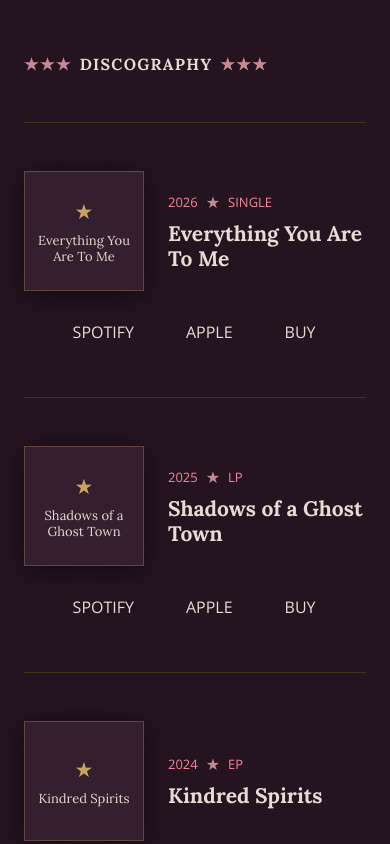
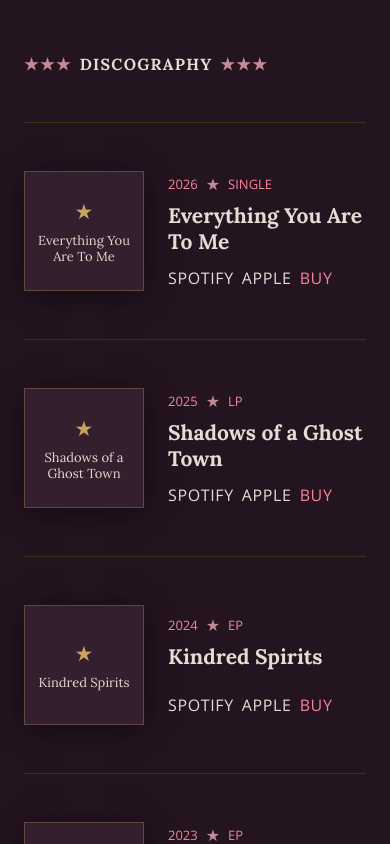
Before and after one commit to The-Shokunin-Crafthouse/megcmusic-site, a Next.js app: page /epk in a window 390 px wide. Shown: the part 3960-4804 px from the top of the page. Built offline with nearby package versions, Linux system fonts and the light colour scheme; no server answers; a web font is replaced by a local one.

Commit message:
Restructure Discography row to CSS grid, ditch bordered pill links
Grid layout keeps mobile links tight under the title instead of
trailing below the full art+title block. Links go underline-on-hover
instead of the bordered-pill anti-default.

Co-Authored-By: Claude Sonnet 5 <noreply@anthropic.com>

```diff
--- a/src/components/Discography/Discography.module.css
+++ b/src/components/Discography/Discography.module.css
@@ -22,12 +22,19 @@
   list-style: none;
 }
 
+/* Grid, not flex: on mobile the art spans both rows so the links sit tight
+   under the title (own row, own column) instead of trailing below the whole
+   art+title block (2026-07-11 — they used to land under the image). Desktop
+   reverts to a single row (art / text / links) below. */
 .row {
-  display: flex;
-  flex-wrap: wrap;
+  display: grid;
+  grid-template-columns: 120px 1fr;
+  grid-template-areas:
+    "art text"
+    "art links";
   align-items: center;
-  justify-content: space-between;
-  gap: var(--mc-space-4);
+  column-gap: var(--mc-space-4);
+  row-gap: var(--mc-space-2);
   padding: var(--mc-space-6) 0;
   border-top: 1px solid var(--mc-divider);
 }
@@ -36,14 +43,9 @@
   border-bottom: 1px solid var(--mc-divider);
 }
 
-.meta {
-  display: flex;
-  align-items: center;
-  /* Matches the section's own horizontal (outer body) padding on mobile —
-     was --mc-space-6, wider than the page gutter (2026-07-10). Desktop
-     restores --mc-space-6 below. */
-  gap: var(--mc-space-4);
-  min-width: 0;
+.art,
+.artPlaceholder {
+  grid-area: art;
 }
 
 .art {
@@ -90,6 +92,7 @@
 }
 
 .text {
+  grid-area: text;
   display: flex;
   flex-direction: column;
   gap: var(--mc-space-2);
@@ -125,25 +128,21 @@
 }
 
 .links {
+  grid-area: links;
   display: flex;
   align-items: center;
   gap: var(--mc-space-4);
 }
 
-/* Mobile: the three service pills (Spotify · Apple · Buy) are wider than the
-   viewport as a single nowrap row (Figma is desktop-only here). Let them wrap
-   and drop the decorative dividers — they'd otherwise dangle at a wrapped line's
-   start. Full-size pills preserve the 44px touch target. Dividers + single row
-   return at 768. (decisions.md 2026-07-05.) */
+/* Mobile: links sit directly under the title now (own grid row, 2026-07-11 —
+   they used to trail below the whole art+title block). The column is narrow
+   (viewport minus the 120px art + gutter), so the three links run tight —
+   no dividers (they'd read as clutter at this width) and a small gap so
+   Spotify/Apple/Buy all fit on one line at 390px. Single row + dividers
+   return at 768 below. */
 @media (max-width: 767px) {
   .links {
-    flex-basis: 100%;
-    flex-wrap: wrap;
-    justify-content: center;
-    gap: var(--mc-space-3);
-  }
-  .linkWrap {
-    gap: var(--mc-space-3);
+    gap: var(--mc-space-2);
   }
   .divider {
     display: none;
@@ -162,39 +161,52 @@
   background: var(--mc-teal);
 }
 
+/* Plain links, not buttons/pills (2026-07-11 — the old bordered pill was the
+   studio's own "outline/stroke border" anti-default). No box, no fill: just
+   the label, coloured, with a hover affordance that ISN'T a static underline
+   — text-decoration is always present but transparent at rest, so it takes
+   no space and draws no line until hover swaps its colour in (same recipe as
+   ShowCard's .venue link). Touch hit-slop is padding + matching negative
+   margin (coarse pointers only) so the tap target grows without the label
+   itself gaining a visible box. */
 .link {
+  position: relative;
   display: inline-block;
-  padding: var(--mc-space-1) var(--mc-space-3);
-  /* Transparent 2px border reserved on every variant so adding a border on
-     hover never shifts the row. */
-  border: 2px solid transparent;
-  border-radius: var(--mc-radius-pill);
   font-family: var(--mc-font-ui);
   font-size: var(--mc-text-base); /* the 3 buy/stream links, shrunk from 21px (2026-07-10) */
+  font-weight: 500;
+  letter-spacing: 0.04em;
   color: var(--mc-text-primary);
   text-transform: uppercase;
+  text-decoration: underline;
+  text-decoration-color: transparent;
+  text-underline-offset: 4px;
   transition:
     color var(--mc-motion-micro) var(--mc-ease-out),
-    background var(--mc-motion-micro) var(--mc-ease-out),
-    border-color var(--mc-motion-micro) var(--mc-ease-out),
-    font-weight var(--mc-motion-micro) var(--mc-ease-out),
-    transform var(--mc-motion-micro) var(--mc-ease-overshoot);
+    text-decoration-color var(--mc-motion-micro) var(--mc-ease-out),
+    font-weight var(--mc-motion-micro) var(--mc-ease-out);
 }
 
-/* Streaming (Spotify / Apple): outline on hover — a 2px teal border with the
-   label brightening, no fill. */
+@media (pointer: coarse) {
+  .link {
+    padding: var(--mc-space-2);
+    margin: calc(-1 * var(--mc-space-2));
+  }
+}
+
+/* Streaming (Spotify / Apple): brighten + reveal the underline. */
 @media (hover: hover) {
   .linkStream:hover {
     color: var(--mc-teal-bright);
-    border-color: var(--mc-teal);
-    transform: translateY(-2px);
+    text-decoration-color: var(--mc-teal-bright);
   }
 }
 
-/* Buy: identical to the streaming links at rest. Only on hover does it fill
-   solid and its label go heavier. */
+/* Buy: same rest state as streaming. Hover goes to the brand accent and
+   heavier weight — the only cue that it's the primary action, not a filled
+   button. */
 .linkBuy {
-  position: relative;
+  color: var(--mc-accent-pink);
 }
 
 /* Reserve the bold-weight width up front (an invisible bold ghost of the
@@ -214,34 +226,22 @@
 @media (hover: hover) {
   .linkBuy:hover {
     font-weight: 800;
-    color: var(--mc-teal-ink);
-    background: var(--mc-teal);
-    border-color: var(--mc-teal);
-    transform: translateY(-2px);
+    color: var(--mc-accent-pink);
+    text-decoration-color: var(--mc-accent-pink);
   }
 }
 
-.link:active {
-  transform: translateY(0) scale(0.96);
-}
-
 .link:focus-visible {
-  outline: 2px solid var(--mc-teal-light);
+  outline: 2px solid var(--mc-focus-ring);
   outline-offset: 3px;
+  border-radius: 2px;
 }
 
 @media (prefers-reduced-motion: reduce) {
   .link {
     transition:
       color var(--mc-motion-micro) var(--mc-ease-out),
-      border-color var(--mc-motion-micro) var(--mc-ease-out);
-  }
-  .linkStream:hover,
-  .linkBuy:hover {
-    transform: none;
-  }
-  .link:active {
-    transform: none;
+      text-decoration-color var(--mc-motion-micro) var(--mc-ease-out);
   }
 }
 
@@ -261,8 +261,12 @@
   .section {
     padding: var(--mc-space-9) var(--mc-space-6);
   }
-  .meta {
-    gap: var(--mc-space-6);
+  /* Desktop reverts to one row (Figma 128:673): art, title block, links —
+     links pushed to the far end via the trailing 1fr on the middle column. */
+  .row {
+    grid-template-columns: 150px 1fr auto;
+    grid-template-areas: "art text links";
+    column-gap: var(--mc-space-6);
   }
   .art,
   .artPlaceholder {
--- a/src/components/Discography/Discography.tsx
+++ b/src/components/Discography/Discography.tsx
@@ -20,7 +20,6 @@ export function Discography() {
             ];
             return (
               <li key={r.title} className={styles.row}>
-                <div className={styles.meta}>
                 {r.art ? (
                   // eslint-disable-next-line @next/next/no-img-element
                   <img
@@ -45,7 +44,6 @@ export function Discography() {
                     <span className={styles.type}>{r.type}</span>
                   </p>
                   <h3 className={styles.title}>{r.title}</h3>
-                  </div>
                 </div>
 
                 <div className={styles.links}>
```
Lines whose indentation alone changed are shown as unchanged.
